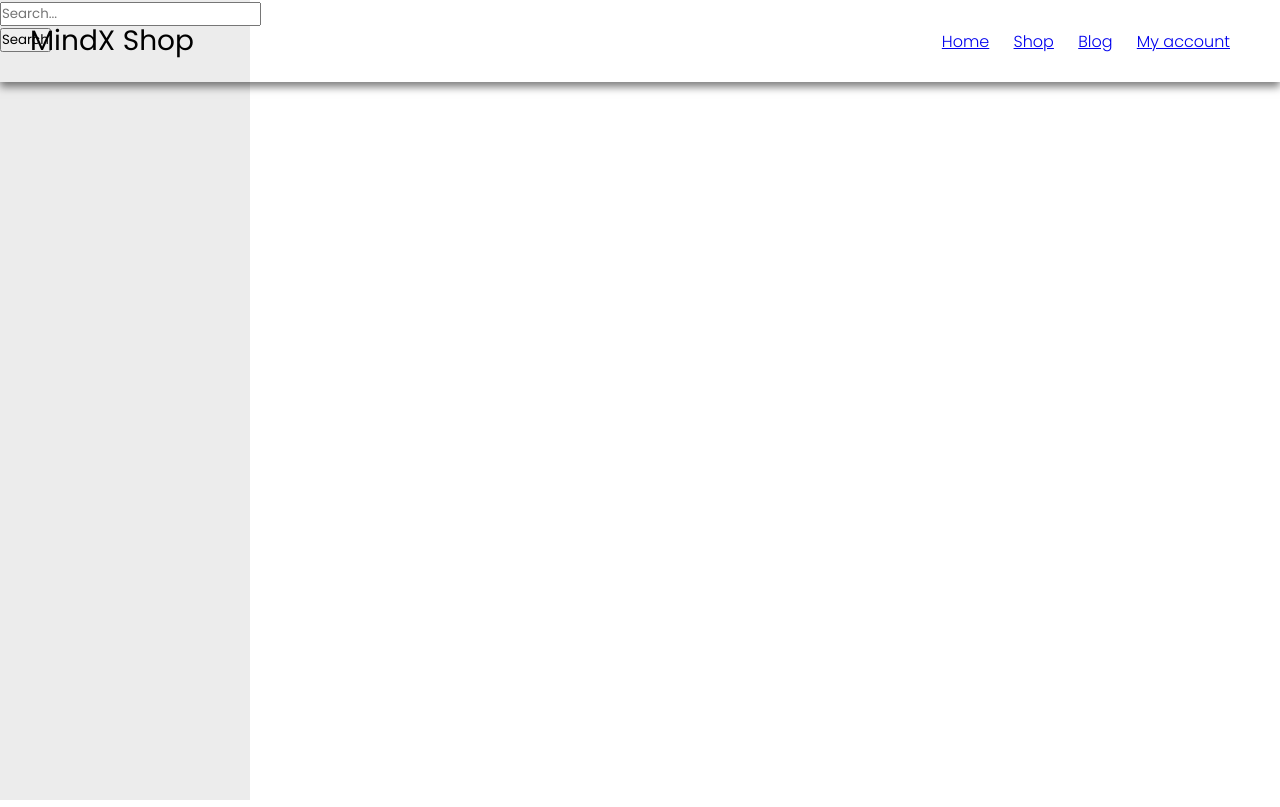
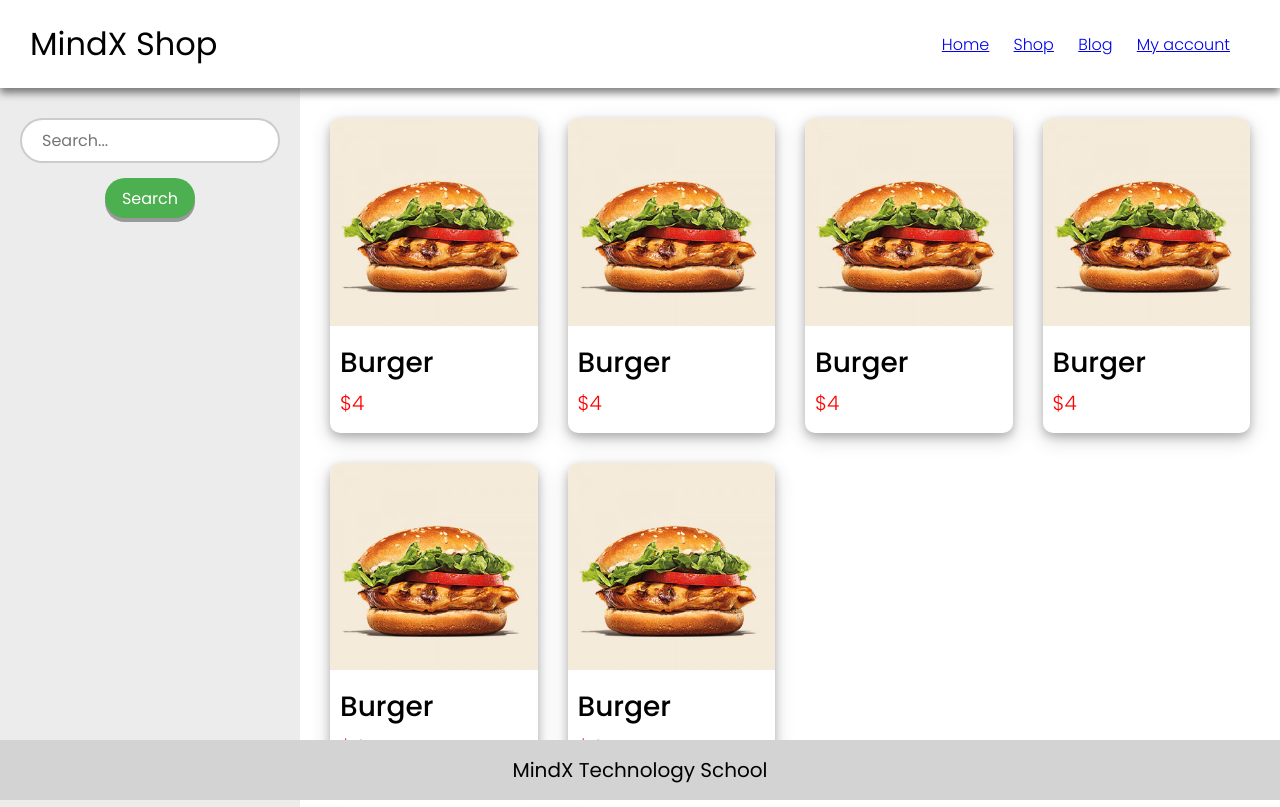
Before and after one commit to vuong1309/baitapvenha, a plain HTML site: page lesson6/index.html in a window 1280 px wide. Drawn offline with Linux system fonts and the light colour scheme.

Commit message:
update code btvn buoi 6

```diff
--- a/lesson6/css/style.css
+++ b/lesson6/css/style.css
@@ -9,17 +9,19 @@
 
 :root {
     --search-bar: #ececec;
+    --white: #fff;
+    --search-button: #4caf50;
+    --footer: #d3d3d3;
 }
 
 body {
+    height: 100vh;
     display: flex;
-    min-height: 100vh;
+    flex-direction: column;
+    background: var(--white);
 }
 
-header {
-    position: fixed;
-    top: 0;
-    left: 0;
+.nav-bar {
     width: 100%;
     padding: 20px 30px;
     display: flex;
@@ -30,7 +32,7 @@ header {
 }
 
 .logo {
-    font-size: 1.75em;
+    font-size: 32px;
     font-weight: 400;
 }
 
@@ -42,13 +44,98 @@ header {
 
 .content {
     display: flex;
+    width: 100%;
+    flex: 1;
 }
 
-.search-bar {
-    position: relative;
-    float: left;
-    width: 250px;
+.side-bar {
+    padding: 30px 20px;
+    width: 300px;
+    background-color: var(--search-bar);
+    z-index: 50;
+}
+
+.side-bar .search-form {
+    display: flex;
+    flex-direction: column;
+    justify-content: center;
+    align-items: center;
+}
+
+.search-form input {
+    width: 100%;
+    padding: 8px 20px;
+    border: 2px solid #cccccc;
+    border-radius: 50px;
+    font-size: 16px;
+}
+
+.search-form button {
+    margin: 15px 0px;
+    width: 90px;
+    height: 40px;
+    font-size: 16px;
+    color: var(--white);
+    background: var(--search-button);
+    border: none;
+    border-radius: 20px;
+    box-shadow: 0px 4px 0px #999999;
+    cursor: pointer;
+}
+
+.product-list {
+    padding: 30px;
+    display: grid;
+    flex: 1;
+    grid-template-columns: repeat(4, 1fr);
+    grid-template-rows: repeat(2, 1fr);
+    gap: 30px;
+    overflow: auto;
+}
+
+.product {
+    border: none;
+    border-radius: 10px;
+    overflow: hidden;
+    /* box-shadow: 0px 5px 5px rgba(0, 0, 0, .5); */
+    box-shadow: 0 4px 8px 0 rgba(0, 0, 0, 0.2), 0 6px 20px 0 rgba(0, 0, 0, 0.19);
+}
+
+.product .image {
+    width: 100%;
+}
+
+.product .image img {
+    width: 100%;
     height: 100%;
-    background-color: var(--search-bar);
-    z-index: 30;
+    object-fit: cover;
 }
+
+.product .infor {
+    padding: 10px;
+    line-height: 40px;
+}
+
+.product .infor h3 {
+    font-size: 28px;
+    font-weight: 500;
+}
+
+.product .infor p {
+    font-size: 20px;
+    font-weight: 300;
+    color: red;
+}
+
+.footer {
+    position: fixed;
+    bottom: 0;
+    width: 100%;
+    display: flex;
+    justify-content: center;
+    align-items: center;
+    padding: 15px;
+    font-size: 20px;
+    background-color: var(--footer);
+    z-index: 90;
+}
--- a/lesson6/index.html
+++ b/lesson6/index.html
@@ -7,10 +7,11 @@
     <meta name="viewport" content="width=device-width, initial-scale=1.0">
     <title>E-commerce</title>
     <link rel="stylesheet" href="./css/style.css">
+    <link rel="stylesheet" href="./css/responsive.css">
 </head>
 
 <body>
-    <header>
+    <div class="nav-bar">
         <h2 class="logo">MindX Shop</h2>
         <nav class="navigation">
             <a href="#">Home</a>
@@ -18,15 +19,74 @@
             <a href="#">Blog</a>
             <a href="#">My account</a>
         </nav>
-    </header>
+    </div>
 
     <div class="content">
-        <div class="search-bar">
-            <input type="text" placeholder="Search...">
-            <button type="button">Search</button>
+        <div class="side-bar">
+            <form action="#" class="search-form">
+                <input type="text" placeholder="Search...">
+                <button type="button">Search</button>
+            </form>
+        </div>
+
+        <div class="product-list">
+            <div class="product">
+                <div class="image">
+                    <img src="./images/burger.jpg" alt="">
+                </div>
+                <div class="infor">
+                    <h3>Burger</h3>
+                    <p>$4</p>
+                </div>
+            </div>
+            <div class="product">
+                <div class="image">
+                    <img src="./images/burger.jpg" alt="">
+                </div>
+                <div class="infor">
+                    <h3>Burger</h3>
+                    <p>$4</p>
+                </div>
+            </div>
+            <div class="product">
+                <div class="image">
+                    <img src="./images/burger.jpg" alt="">
+                </div>
+                <div class="infor">
+                    <h3>Burger</h3>
+                    <p>$4</p>
+                </div>
+            </div>
+            <div class="product">
+                <div class="image">
+                    <img src="./images/burger.jpg" alt="">
+                </div>
+                <div class="infor">
+                    <h3>Burger</h3>
+                    <p>$4</p>
+                </div>
+            </div>
+            <div class="product">
+                <div class="image">
+                    <img src="./images/burger.jpg" alt="">
+                </div>
+                <div class="infor">
+                    <h3>Burger</h3>
+                    <p>$4</p>
+                </div>
+            </div>
+            <div class="product">
+                <div class="image">
+                    <img src="./images/burger.jpg" alt="">
+                </div>
+                <div class="infor">
+                    <h3>Burger</h3>
+                    <p>$4</p>
+                </div>
+            </div>
         </div>
     </div>
-
+    <div class="footer">MindX Technology School</div>
 
 </body>
 
```
